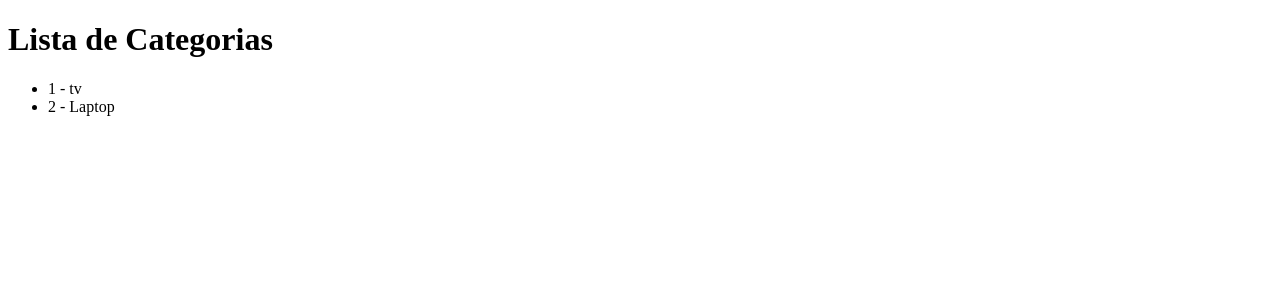
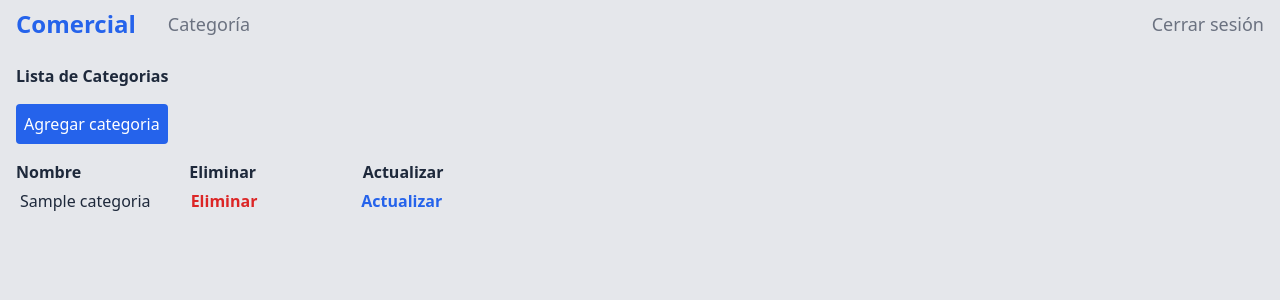
Before and after one commit to BlackSpot-12/comercial-django, a Django app: page /categoria/ in a window 1280 px wide. Shown: the top 300 px of the page. Run offline with Django 5.2, Linux system fonts and the light colour scheme; tables that the repository leaves empty hold one stand-in row (values such as "Sample post"); some libraries are stand-ins or nearby versions.

Commit message:
CRUD de categorias finalizado

```diff
--- a/comercial/catalogo/models/categoria.py
+++ b/comercial/catalogo/models/categoria.py
@@ -5,8 +5,10 @@ class Categoria(models.Model):
     nombre = models.CharField(max_length=255, verbose_name="Nombre")
     descripcion = models.TextField(
         max_length=255, null=True, verbose_name="Descripción")
-    created_at = models.DateTimeField(verbose_name="Fecha de creación")
-    updated_at = models.DateTimeField(verbose_name="Fecha de actualización")
+    created_at = models.DateTimeField(
+        auto_now_add=True, verbose_name="Fecha de creación")
+    updated_at = models.DateTimeField(
+        auto_now=True, verbose_name="Fecha de actualización")
 
     def __str__(self):
         return f"id: {self.id} Nombre: {self.nombre} Description: {self.descripcion} Fecha de creación: {self.created_at} Fecha de actualización {self.updated_at}"
--- a/comercial/catalogo/templates/categoria/lista.html
+++ b/comercial/catalogo/templates/categoria/lista.html
@@ -1,16 +1,27 @@
-<!doctype html>
-<html lang="es">
-<head>
-    <meta charset="UTF-8" />
-    <meta name="viewport" content="width=device-width, initial-scale=1.0" />
-    <title>Categorias</title>
-</head>
-<body>
-    <h1>Lista de Categorias</h1>
-    <ul>
-        {% for categoria in categorias %}
-            <li>{{categoria.id}} - {{categoria.nombre}}</li>
-        {% endfor %}
-    </ul>
-</body>
-</html>
+{% extends "base.html" %}
+
+{% block titulo %} Categoria {% endblock titulo %}
+
+{% block contenido %}
+<h1 class="font-bold text-balance">Lista de Categorias</h1>
+<a href="{% url 'agregar_categoria' %}" class="p-2 bg-blue-600 my-4 inline-block text-white rounded hover:bg-blue-700">Agregar categoria</a>
+
+<div class="grid grid-cols-3 gap-2 border-b max-w-lg font-bold">
+    <p>Nombre</p>
+    <p>Eliminar</p>
+    <p>Actualizar</p>
+</div>
+
+{% if categorias %}
+    {% for categoria in categorias %}
+    <div class="grid grid-cols-3 gap-2 max-w-lg hover:bg-gray-300 items-center p-1">
+        <p>{{ categoria.nombre }}</p>
+        <a href="{% url 'eliminar_categoria' id=categoria.id %}" class="cursor-pointer text-red-600 font-semibold hover:text-red-800">Eliminar</a>
+        <a href="{% url 'actualizar_categoria' id=categoria.id %}" class="cursor-pointer text-blue-600 font-semibold hover:text-blue-800">Actualizar</a>
+    </div>
+    {% endfor %}
+{% else %}
+    <p>No hay categorias registradas </p>
+{% endif %}
+
+{% endblock contenido %}
--- a/comercial/catalogo/urls.py
+++ b/comercial/catalogo/urls.py
@@ -1,6 +1,9 @@
 from django.urls import path
-from .views.categoria import lista_categorias
+from .views.categoria import lista_categorias, agregar_categoria, eliminar_categoria
 
 urlpatterns = [
-    path("categoria/", lista_categorias, name="list_categorias")
+    path("categoria/", lista_categorias, name="list_categoria"),
+    path("categoria/agregar/", agregar_categoria, name="agregar_categoria"),
+    path("categoria/eliminar/<int:id>/",
+         eliminar_categoria, name="eliminar_categoria"),
 ]
--- a/comercial/catalogo/views/categoria.py
+++ b/comercial/catalogo/views/categoria.py
@@ -1,10 +1,39 @@
-from django.shortcuts import render
+from django.shortcuts import render, redirect, get_object_or_404
+from catalogo.models.categoria import Categoria
+from catalogo.forms import CategoriaForm
 
 
 def lista_categorias(request):
+    lista_categorias = Categoria.objects.all()
+    return render(request, "categoria/lista.html", context={'categorias': lista_categorias})
 
-    lista_categorias = [
-        {'id': 1, 'nombre': 'tv', 'descripcion': 'Televisores de alta gama'},
-        {'id': 2, 'nombre': 'Laptop', 'descripcion': 'Computadoras portátiles'}
-    ]
-    return render(request, "categoria/lista.html", context={'categorias': lista_categorias})
+
+def agregar_categoria(request):
+    if request.method == "POST":
+        form = CategoriaForm(request.POST)
+        if form.is_valid():
+            form.save()
+            return redirect('list_categoria')
+    else:
+        form = CategoriaForm()
+
+    return render(request, "categoria/agregar.html", context={'form': form})
+
+
+def eliminar_categoria(request, id):
+    categoria = get_object_or_404(Categoria, id=id)
+    categoria.delete()
+    return redirect('list_categoria')
+
+
+def actualizar_categoria(request, id):
+    categoria = get_object_or_404(Categoria, id=id)
+    if request.method == "POST":
+        form = CategoriaForm(request.POST, instance=categoria)
+        if form.is_valid():
+            form.save()
+            return redirect('list_categoria')
+    else:
+        form = CategoriaForm(instance=categoria)
+
+    return render(request, "categoria/agregar.html", context={'form': form})
--- a/comercial/comercial/settings.py
+++ b/comercial/comercial/settings.py
@@ -11,6 +11,7 @@ https://docs.djangoproject.com/en/6.1/ref/settings/
 """
 
 from pathlib import Path
+import os
 
 # Build paths inside the project like this: BASE_DIR / 'subdir'.
 BASE_DIR = Path(__file__).resolve().parent.parent
@@ -55,7 +56,7 @@ ROOT_URLCONF = 'comercial.urls'
 TEMPLATES = [
     {
         'BACKEND': 'django.template.backends.django.DjangoTemplates',
-        'DIRS': [],
+        'DIRS': [os.path.join(BASE_DIR, "templates")],
         'APP_DIRS': True,
         'OPTIONS': {
             'context_processors': [
--- a/comercial/comercial/urls.py
+++ b/comercial/comercial/urls.py
@@ -1,7 +1,13 @@
 from django.contrib import admin
-from django.urls import path, include
+from django.urls import path
+from catalogo.views.categoria import lista_categorias, agregar_categoria, eliminar_categoria, actualizar_categoria
 
 urlpatterns = [
     path('admin/', admin.site.urls),
-    path('', include('catalogo.urls')),
+    path('categoria/', lista_categorias, name='list_categoria'),
+    path('categoria/agregar/', agregar_categoria, name='agregar_categoria'),
+    path('categoria/eliminar/<int:id>/',
+         eliminar_categoria, name='eliminar_categoria'),
+    path('categoria/actualizar/<int:id>/',
+         actualizar_categoria, name='actualizar_categoria'),
 ]
--- /dev/null
+++ b/comercial/templates/base.html
@@ -0,0 +1,27 @@
+<!doctype html>
+<html lang="es">
+<head>
+  <meta charset="UTF-8" />
+  <meta name="viewport" content="width=device-width, initial-scale=1.0" />
+  <title>Comercial - {% block titulo %}{% endblock %}</title>
+  <script src="https://cdn.tailwindcss.com"></script>
+</head>
+
+<body class="min-h-screen bg-gray-200 text-slate-800">
+  <div class="mx-auto w-full max-w-7xl px-4">
+    <header>
+      <nav class="flex items-center gap-x-8 py-2">
+        <a href="{% url 'list_categoria' %}" class="text-2xl font-bold text-blue-600">Comercial</a>
+        <div class="flex items-center gap-6">
+          <a href="{% url 'list_categoria' %}" class="text-base font-medium text-gray-500 transition-colors hover:text-blue-600 sm:text-lg">Categoría</a>
+        </div>
+        <a class="ml-auto text-base font-medium text-gray-500 transition-colors hover:text-blue-600 sm:text-lg cursor-pointer">Cerrar sesión</a>
+      </nav>
+    </header>
+
+    <main class="w-full py-2 sm:py-4">
+      {% block contenido %} {% endblock contenido %}
+    </main>
+  </div>
+</body>
+</html>
```
Also changed, not shown: comercial/catalogo/forms.py (added, +18 -0 lines), comercial/catalogo/templates/categoria/agregar.html (added, +22 -0 lines), comercial/catalogo/migrations/0005_alter_categoria_created_at_and_more.py (added).
